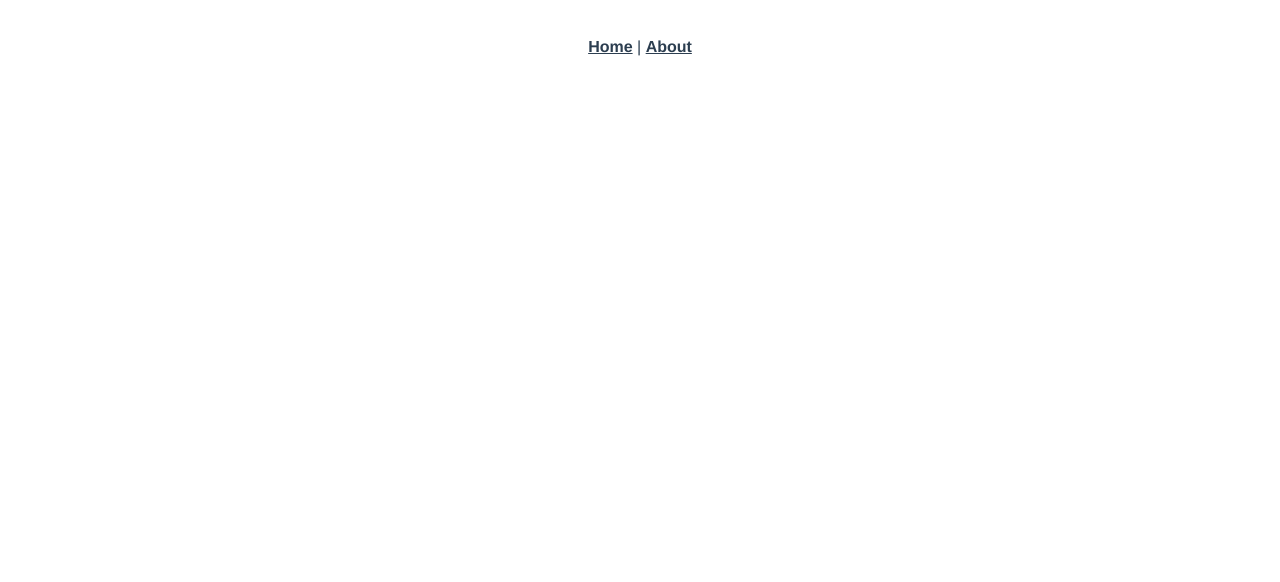
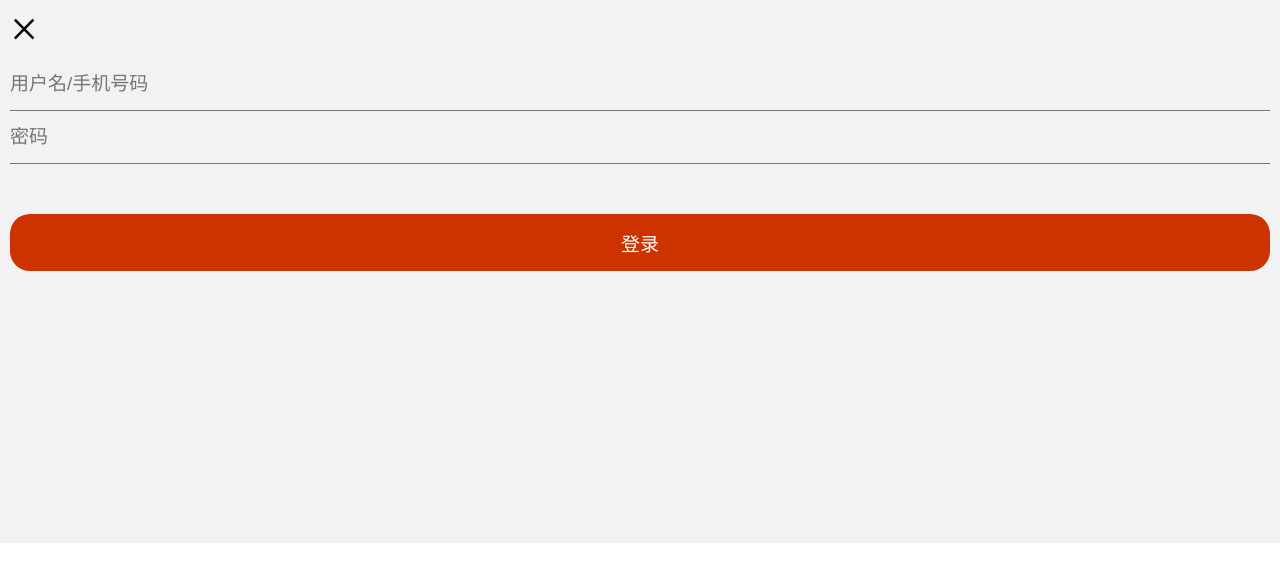
Before and after one commit to name-li/vue-news, a Vue app: page /login in a window 1280 px wide. Shown: the top 582 px of the page. Built offline with nearby package versions, Linux system fonts and the light colour scheme; a small style sheet from the web is missing.

Commit message:
01登录页样式上传

```diff
--- a/src/App.vue
+++ b/src/App.vue
@@ -1,32 +1,39 @@
 <template>
   <div id="app">
-    <div id="nav">
-      <router-link to="/">Home</router-link> |
-      <router-link to="/about">About</router-link>
-    </div>
-    <router-view/>
+    <!-- 匹配的组件的坑 -->
+
+    <router-view />
   </div>
 </template>
 
 <style lang="less">
-#app {
-  font-family: Avenir, Helvetica, Arial, sans-serif;
-  -webkit-font-smoothing: antialiased;
-  -moz-osx-font-smoothing: grayscale;
-  text-align: center;
-  color: #2c3e50;
+// css 原生的写法
+@import url("//at.alicdn.com/t/font_1426139_jm7n2373nlh.css");
+
+// 公共的样式
+* {
+  box-sizing: border-box;
+  margin: 0;
+  padding: 0;
 }
 
-#nav {
-  padding: 30px;
+a {
+  color: inherit;
+  text-decoration: none;
+}
 
-  a {
-    font-weight: bold;
-    color: #2c3e50;
+a:hover {
+  color: inherit;
+}
 
-    &.router-link-exact-active {
-      color: #42b983;
-    }
-  }
+ul,
+li,
+ol {
+  list-style: none;
+}
+
+i,
+em {
+  font-style: normal;
 }
 </style>
--- a/src/router/index.js
+++ b/src/router/index.js
@@ -1,29 +1,25 @@
-import Vue from 'vue'
-import VueRouter from 'vue-router'
-import Home from '../views/Home.vue'
+import Vue from "vue";
+// 导入路由
+import VueRouter from "vue-router";
 
-Vue.use(VueRouter)
+// 注册路由的插件，把路由关联到vue。固定要加的
+Vue.use(VueRouter);
 
+// 路由配置
 const routes = [
   {
-    path: '/',
-    name: 'Home',
-    component: Home
-  },
-  {
-    path: '/about',
-    name: 'About',
-    // route level code-splitting
-    // this generates a separate chunk (about.[hash].js) for this route
-    // which is lazy-loaded when the route is visited.
-    component: () => import(/* webpackChunkName: "about" */ '../views/About.vue')
+    path: "/login",
+    // 除了首页之外的页面都可以用懒加载,@符号代表的src这个目录
+    // .vue这个扩展名可以忽略
+    component: () => import("@/views/Login.vue")
   }
-]
+];
 
 const router = new VueRouter({
-  mode: 'history',
+  mode: "history",
   base: process.env.BASE_URL,
+  //路由配置
   routes
-})
+});
 
-export default router
+export default router;
--- a/src/views/About.vue
+++ /dev/null
@@ -1,5 +0,0 @@
-<template>
-  <div class="about">
-    <h1>This is an about page</h1>
-  </div>
-</template>
--- a/src/views/Home.vue
+++ /dev/null
@@ -1,18 +0,0 @@
-<template>
-  <div class="home">
-    <img alt="Vue logo" src="../assets/logo.png">
-    <HelloWorld msg="Welcome to Your Vue.js App"/>
-  </div>
-</template>
-
-<script>
-// @ is an alias to /src
-import HelloWorld from '@/components/HelloWorld.vue'
-
-export default {
-  name: 'Home',
-  components: {
-    HelloWorld
-  }
-}
-</script>
--- /dev/null
+++ b/src/views/Login.vue
@@ -0,0 +1,55 @@
+<template>
+  <div class="box">
+    <div class="close">×</div>
+    <div class="login">
+      <span class="iconfont iconnew"></span>
+    </div>
+    <input type="text" placeholder="用户名/手机号码" class="username" />
+    <input type="password" name id placeholder="密码" class="password" />
+    <input type="button" value="登录" class="btn" />
+    <!-- <span class="iconfont iconweixin"></span> -->
+  </div>
+</template>
+
+<script>
+export default {};
+</script>
+
+<style>
+.box {
+  display: flex;
+  flex-direction: column;
+  background-color: rgba(242, 242, 242);
+  padding: 0 10px;
+  width: 100%;
+  height: 543px;
+}
+.login {
+  align-self: center;
+}
+.close {
+  font-weight: lighter;
+  color: #040404;
+
+  font-size: 50px;
+}
+.iconnew {
+  font-size: 150px;
+  color: rgb(216, 30, 6);
+}
+input {
+  font-size: 19px;
+  border: 0;
+  outline: none;
+  border-bottom: 1.5px solid #757575;
+  padding: 15px 0px;
+  background-color: #f2f2f2;
+}
+.btn {
+  border: 0;
+  background-color: #cc3300;
+  border-radius: 20px;
+  margin-top: 50px;
+  color: #fff;
+}
+</style>
```
Also changed, not shown: src/main.js (+13 -5 lines).
